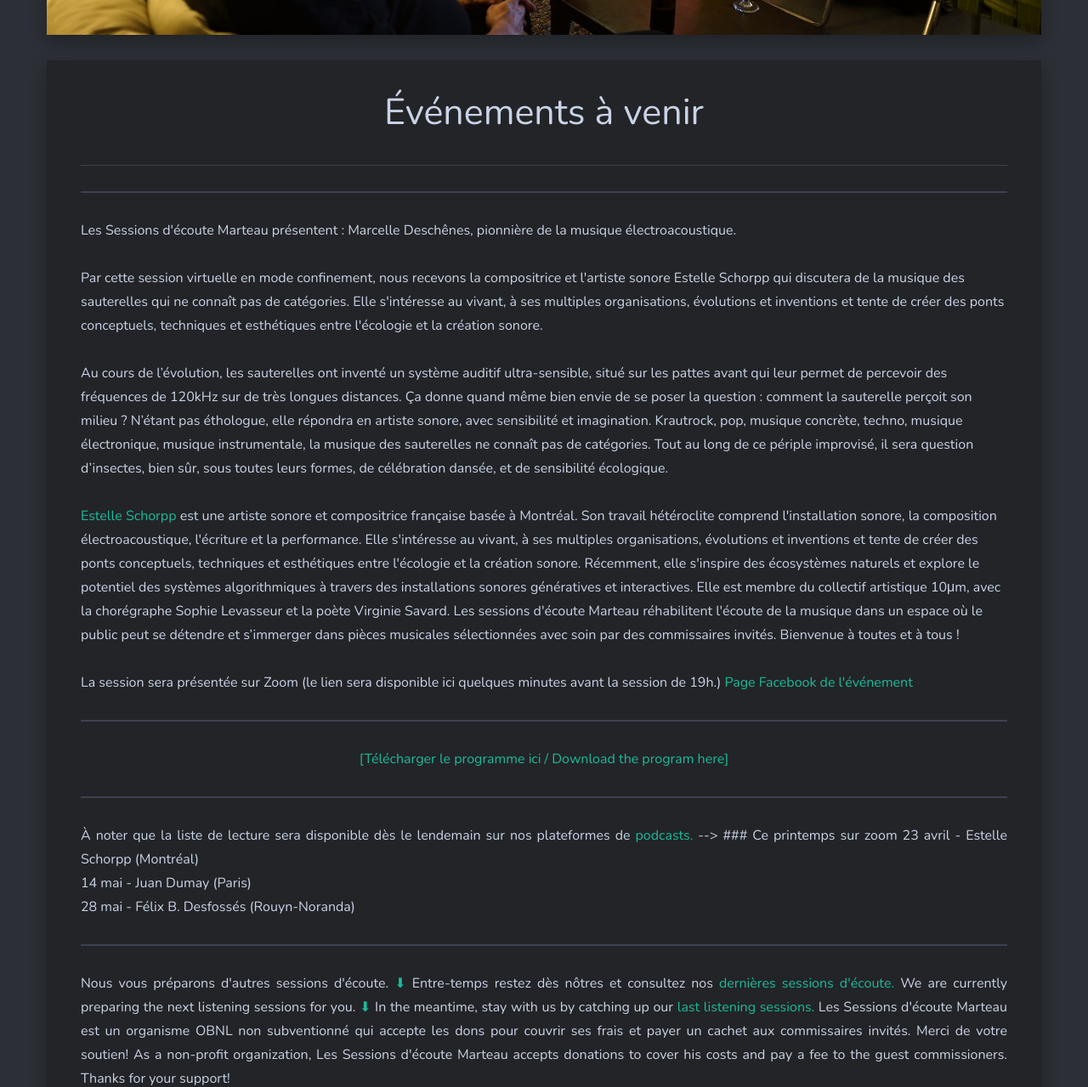
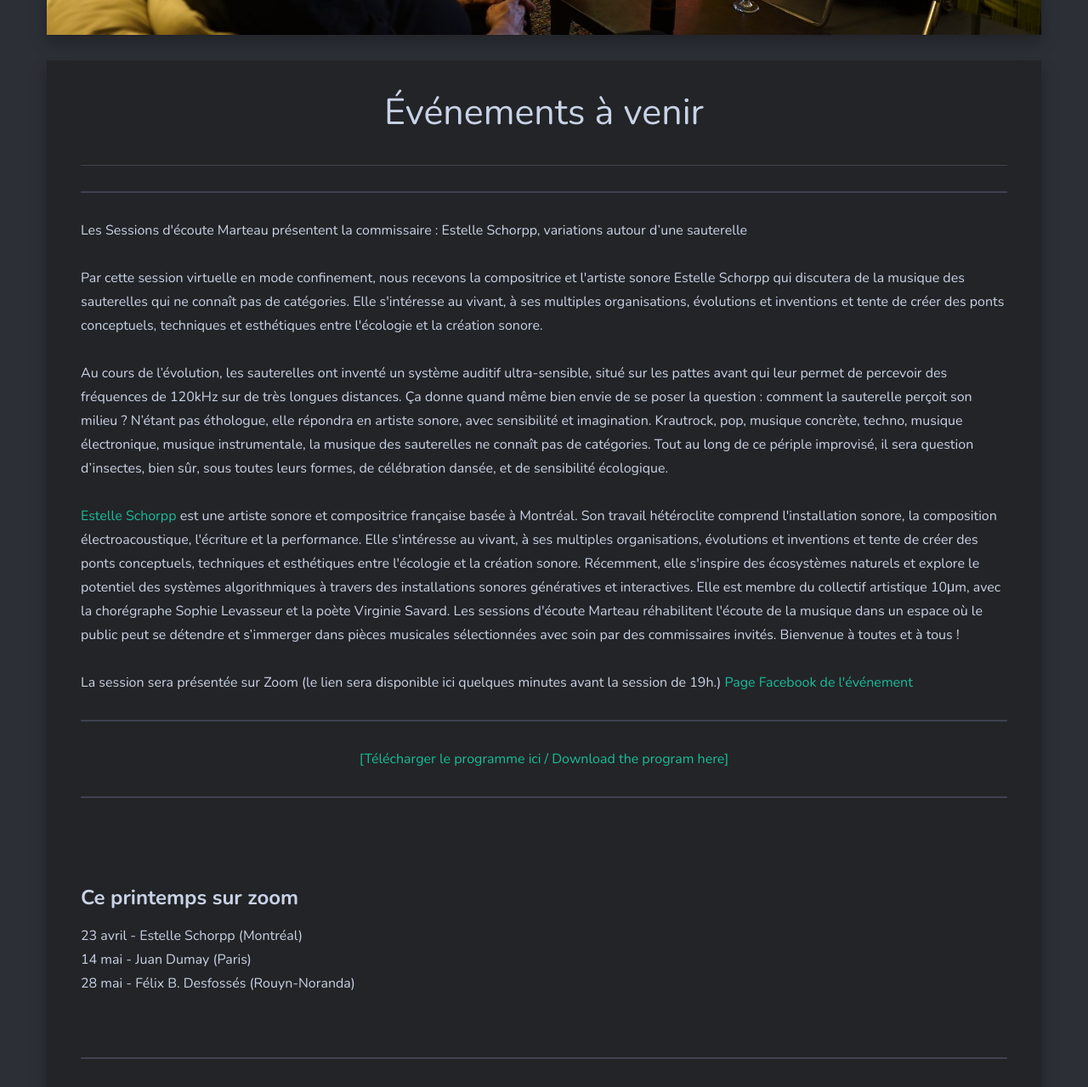
Before and after one commit to sessions-marteau/sessions-marteau-2.github.io, a Jekyll site: the page built from _pages/evenement-a-venir.md, in a window 1280 px wide and 1400 px high, scrolled down 654 px, cut to the strip 0-1279 px from the top of the window. Shown: the whole strip at 85% size. Built offline with Jekyll 4.4.1, drawn with Linux system fonts in a browser that asks for light colours; nearby versions of some CDN libraries.

Commit message:
Update evenement-a-venir.md

```diff
--- a/_pages/evenement-a-venir.md
+++ b/_pages/evenement-a-venir.md
@@ -19,7 +19,7 @@ dropdown: true
 
 <DIV align="left">
 
-Les Sessions d'écoute Marteau présentent : Marcelle Deschênes, pionnière de la musique électroacoustique.
+Les Sessions d'écoute Marteau présentent la commissaire : Estelle Schorpp, variations autour d’une sauterelle
 
 <br>
 <br>
@@ -58,14 +58,17 @@ La session sera présentée sur Zoom (le lien sera disponible ici quelques minut
 <center> N’hésitez pas interagir et poser vos questions.
 
 <hr>
--->
 
 
 
 
 <DIV align="justify">
 À noter que la liste de lecture sera disponible dès le lendemain sur nos plateformes de <a href="https://sessionsmarteau.com/musique/#podcasts"> podcasts.</a>
+
 -->
+
+<br>
+<br>
 
 ### Ce printemps sur zoom
 
```
